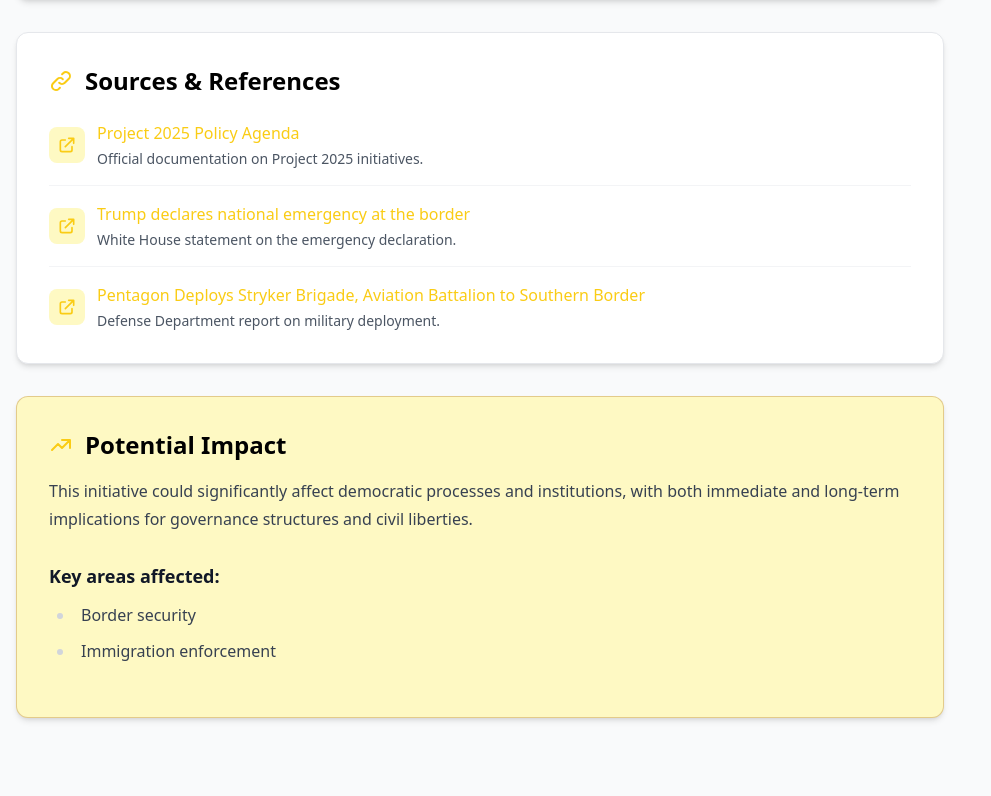
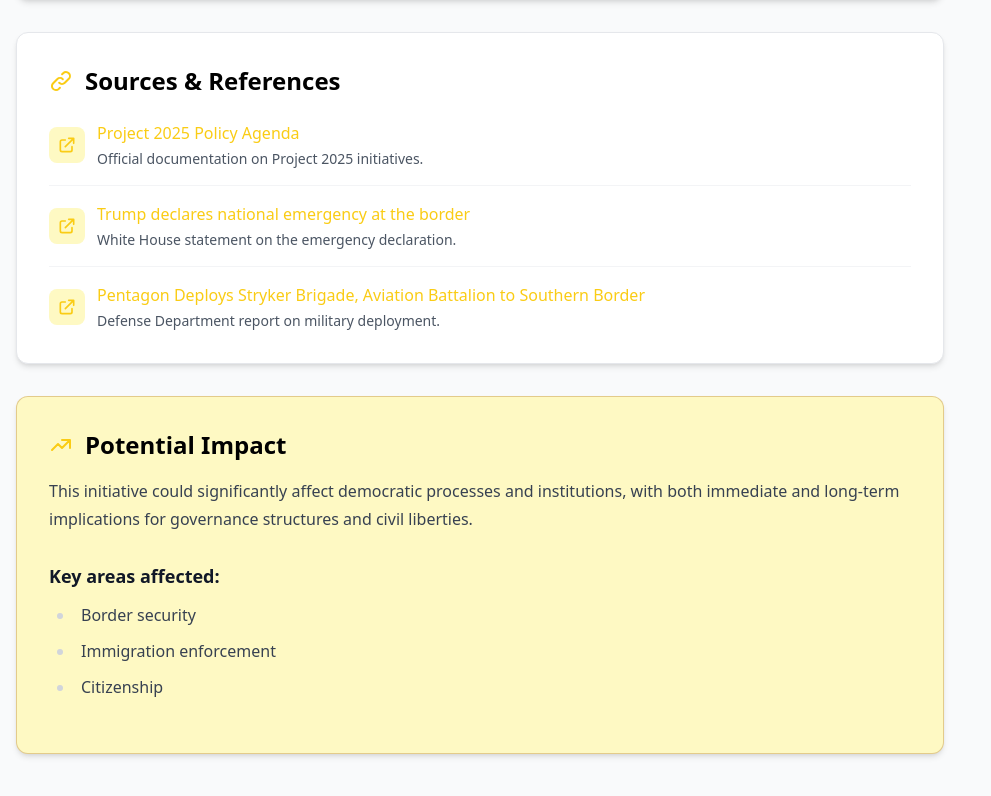
Before and after one commit to uhteddy/watch2025.org, an Astro site: page /initiatives/border-wall in a window 1280 px wide. Shown: the part 1382-2178 px from the top of the page, without its empty margins (0-991 px from the left). Built offline with nearby package versions, Linux system fonts and the light colour scheme; Astro itself is replaced by a stand-in of ours.

Commit message:
small update

```diff
--- a/src/content/initiatives/border-wall.md
+++ b/src/content/initiatives/border-wall.md
@@ -8,6 +8,7 @@
 impactAreas:
   - "Border security"
   - "Immigration enforcement"
+  - "Citizenship"
 relatedInitiatives:
   - "mass-deportations"
   - "expanding-e-verify"
```
